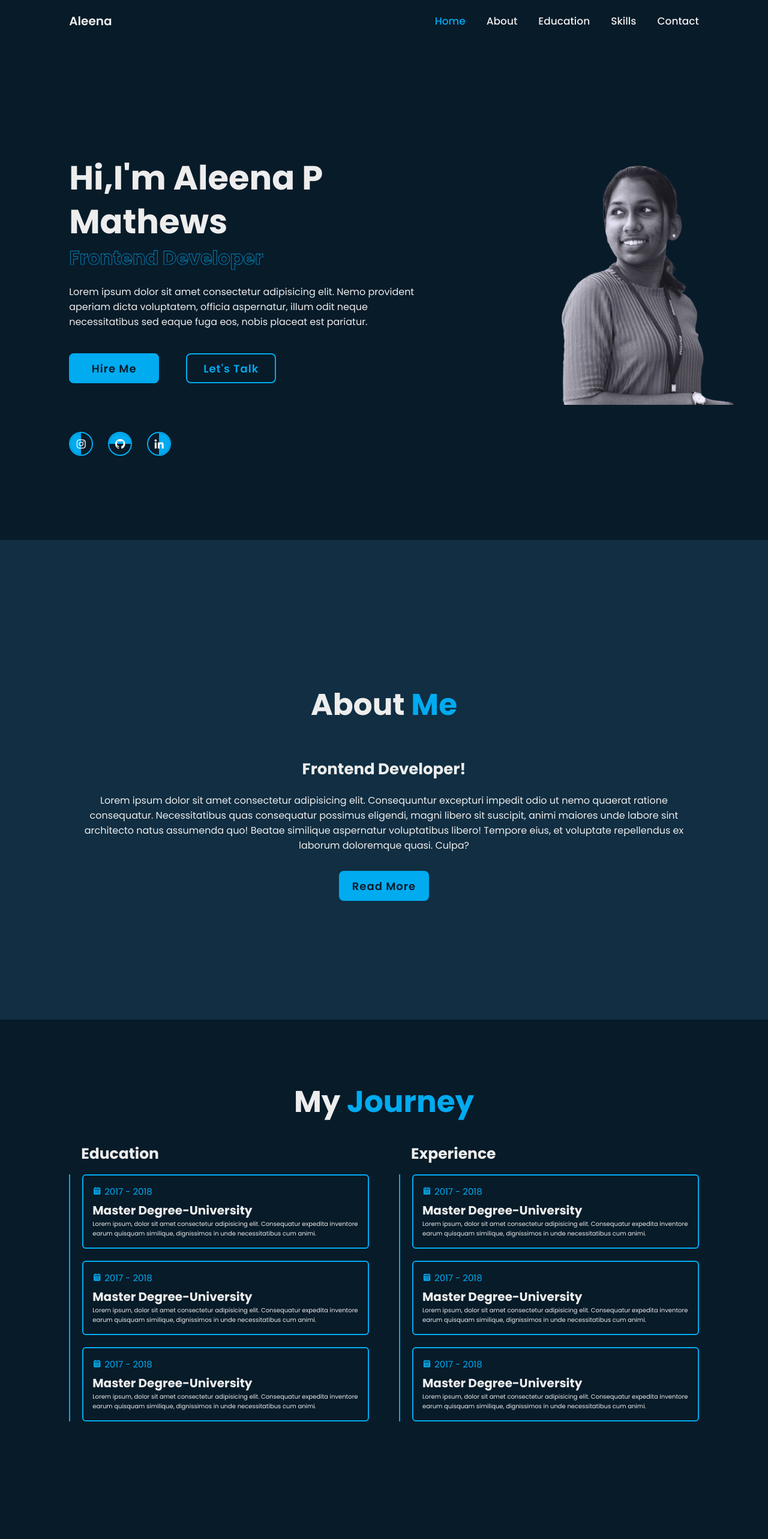
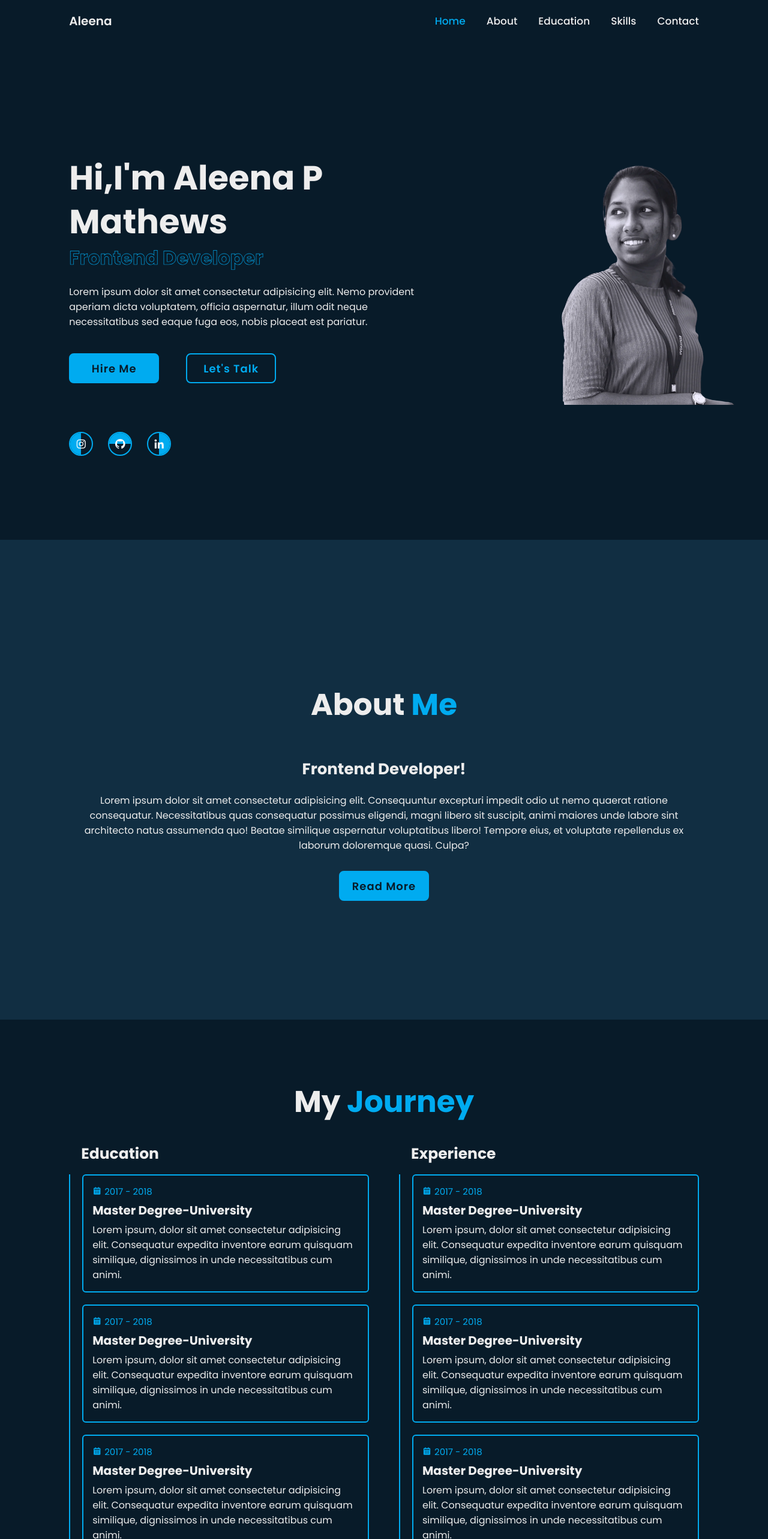
Before and after one commit to aleenapmathews/aleenapmathews, a Next.js app: page / in a window 1280 px wide. Shown: the top 2566 px of the page at 60% size. Before the commit the page ends 2440 px from the top, so only its background shows below. Built offline with nearby package versions, Linux system fonts and the light colour scheme.

Commit message:
png to webp

```diff
--- a/app/comonents/education.module.css
+++ b/app/comonents/education.module.css
@@ -63,3 +63,8 @@
 .education-content .content h3{
     font-size: 2rem;
 }
+
+.education-content .content p{
+    font-size: 1.6rem;
+    padding-top: .5rem;
+}
--- a/app/comonents/section.module.css
+++ b/app/comonents/section.module.css
@@ -2,31 +2,29 @@
   display: flex;
   align-items: center;
   padding: 0 9%;
-
 }
 
-.home-img{
+.home-img {
   height: 900px;
   width: 900px;
-  background: url("/Me.png") no-repeat;
+  background: url("/Me.webp") no-repeat;
   background-size: contain;
   background-position: right;
   transform: translateX(25%);
-  animation: 1s ease-in 0s  slideInFromLeft;
+  animation: 1s ease-in 0s slideInFromLeft;
 }
 @keyframes slideInFromLeft {
   0% {
-    background: url("/Me.png") no-repeat;
+    background: url("/Me.webp") no-repeat;
     background-size: contain;
     background-position: right;
-    transform: translate(25%,100%);
-
+    transform: translate(25%, 100%);
   }
   100% {
-    background: url("/Me.png") no-repeat;
+    background: url("/Me.webp") no-repeat;
     background-size: contain;
     background-position: right;
-    transform: translate(25%,0);
+    transform: translate(25%, 0);
   }
 }
 
```
Also changed, not shown: app/comonents/education.tsx (line endings or trailing spaces), public/Me.webp (added).
